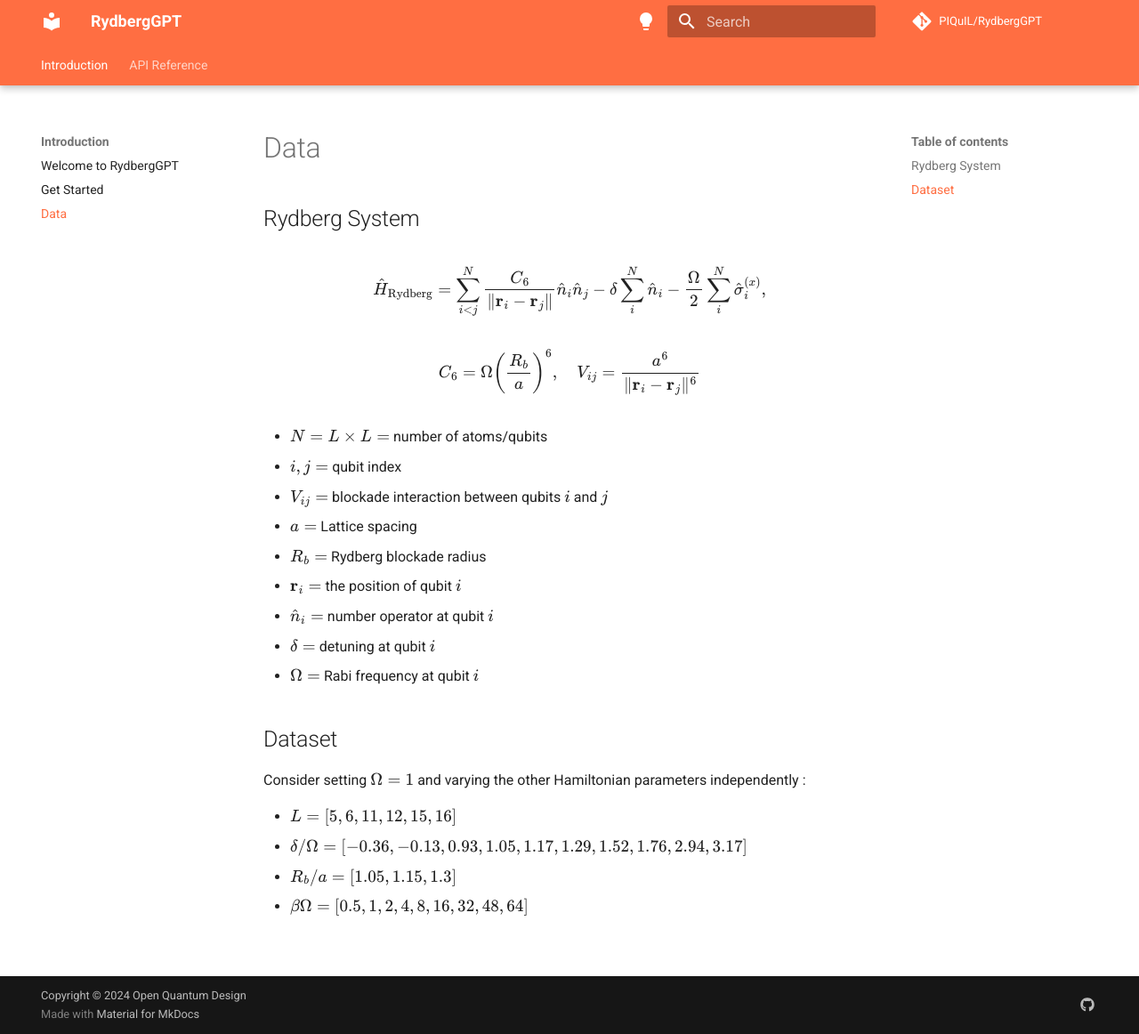
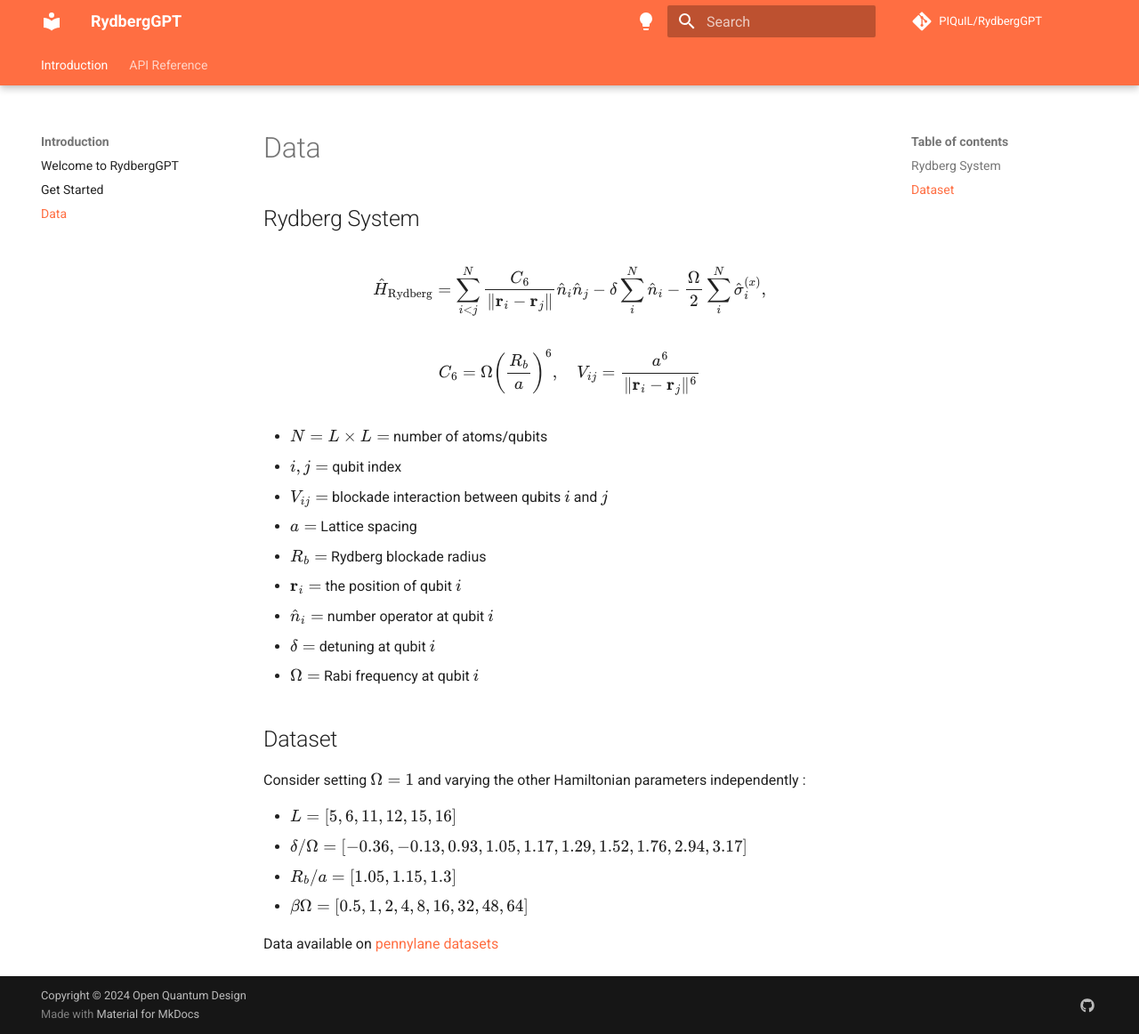
Before and after one commit to PIQuIL/RydbergGPT, an MkDocs documentation site: the page built from docs/data.md, in a window 1280 px wide and 1162 px high. Shown: the whole window at 89% size. Built offline with MkDocs 1.6.1 and Material for MkDocs 9.7.7, drawn with Linux system fonts in a browser that asks for light colours; comment, search, counter and statistics services are not loaded.

Commit message:
Updated documentation with data link

```diff
--- a/docs/data.md
+++ b/docs/data.md
@@ -27,3 +27,5 @@ Consider setting $\Omega = 1$ and varying the other Hamiltonian parameters indep
 - $\delta / \Omega = [-0.36, -0.13, 0.93, 1.05, 1.17, 1.29, 1.52, 1.76, 2.94, 3.17]$
 - $R_b / a = [1.05, 1.15, 1.3]$
 - $\beta \Omega = [0.5, 1, 2, 4, 8, 16, 32, 48, 64]$
+
+Data available on [pennylane datasets](https://pennylane.ai/datasets/other/rydberggpt)
```
